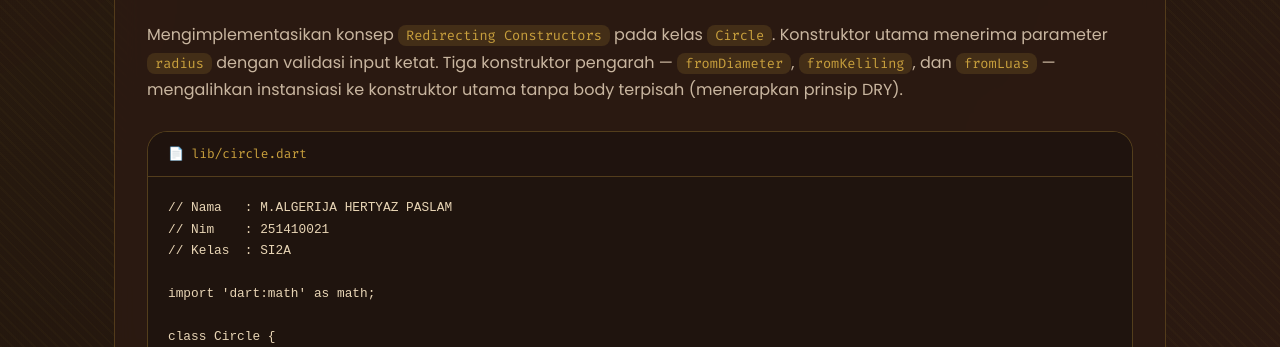
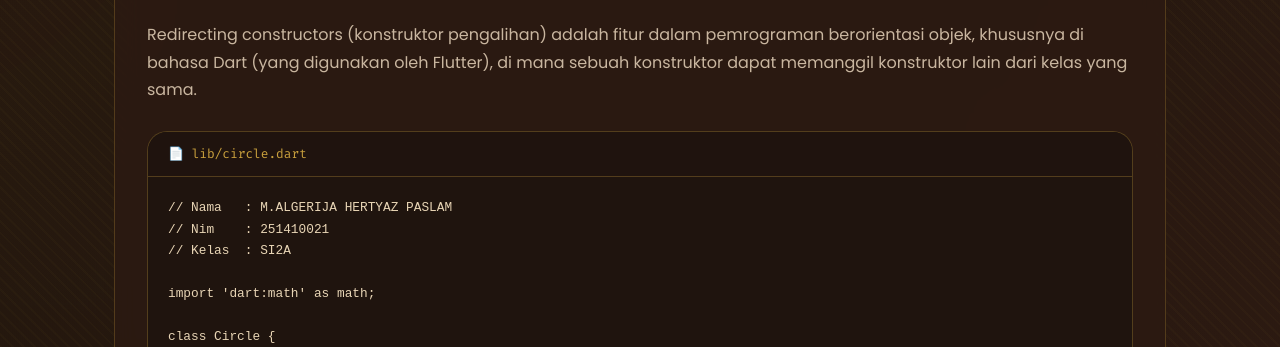
Before and after one commit to malgerija-maker/tugasalger11, a plain HTML site: page index.html in a window 1280 px wide. Shown: the part 453-800 px from the top of the page. Drawn offline with Linux system fonts and the light colour scheme.

Commit message:
Revise description for redirecting constructors
Updated the description of redirecting constructors in the Circle class.

```diff
--- a/index.html
+++ b/index.html
@@ -448,10 +448,9 @@
         <div class="badge">🎯 REDIRECTING CONSTRUCTORS</div>
       </div>
       <div class="description">
-        Mengimplementasikan konsep <code>Redirecting Constructors</code> pada kelas <code>Circle</code>.
-        Konstruktor utama menerima parameter <code>radius</code> dengan validasi input ketat.
-        Tiga konstruktor pengarah — <code>fromDiameter</code>, <code>fromKeliling</code>, dan <code>fromLuas</code> —
-        mengalihkan instansiasi ke konstruktor utama tanpa body terpisah (menerapkan prinsip DRY).
+       Redirecting constructors (konstruktor pengalihan) adalah fitur dalam pemrograman berorientasi objek, khususnya di bahasa
+       Dart (yang digunakan oleh Flutter), di mana sebuah konstruktor dapat
+       memanggil konstruktor lain dari kelas yang sama.
       </div>
 
       <div class="code-container">
```
